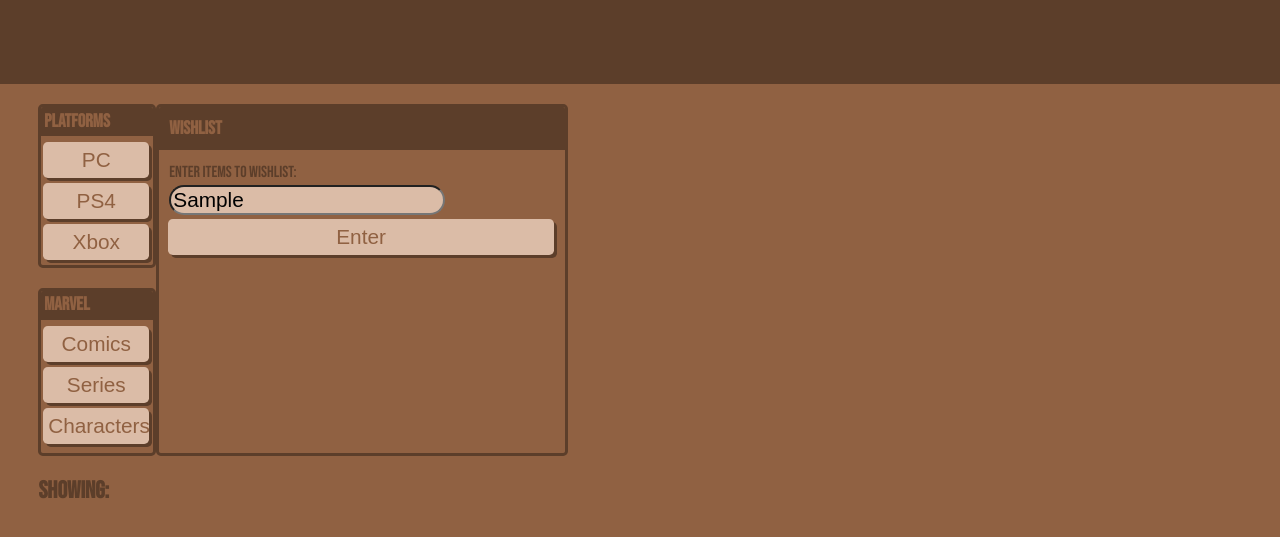
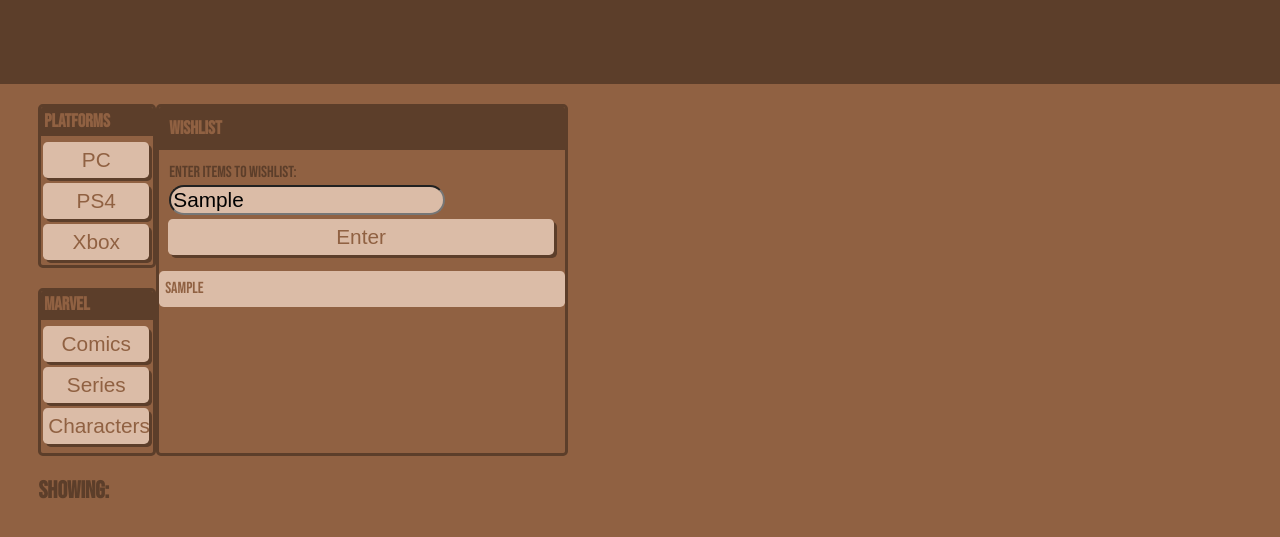
Before and after one commit to tnewnum/Entertainment-Wishlist, a website: page index.html in a window 1280 px wide. Both pictures are taken after typing "Sample" into the empty fields and a click on the button "Enter". Shown: the part 149-686 px from the top of the page. Drawn offline with Linux system fonts and the light colour scheme.

Commit message:
setItem and getItem both work!

```diff
--- a/Assets/js/localstorage.js
+++ b/Assets/js/localstorage.js
@@ -1,7 +1,6 @@
 let saveBtn = document.getElementById("save-button");
 let text = document.getElementById("item-input");
 let ul = document.getElementById("ul")
-
 
 function saveInput() {
 
@@ -26,12 +25,15 @@ function saveInput() {
 
 function renderInput() {
 
+    saveBtn.addEventListener('click', function(event) {
+     event.preventDefault()
+
      //covert text to JS object using json.parse
      let item = JSON.parse(localStorage.getItem("item1"));
      console.log(item)
 
      //check if data is returned, if not exit function
-    if (item === !null) {
+
 
      let list = document.createElement("div");
      list.classList ='list-item flex-row justify-space-between align-center'
@@ -41,10 +43,12 @@ function renderInput() {
      titleEl.textContent = item;
 
 
+
      list.appendChild(titleEl)
      ul.appendChild(list)
+    })
 
-    }
+
 }renderInput()
 
 
--- a/index.html
+++ b/index.html
@@ -55,7 +55,7 @@
             <button type="submit" class="btn bg-[#DBBCA7]" id="save-button">Enter</button>
           </div>
         </form>
-        <div id="ul"></div>
+        <div id="ul" class="list-group"></div>
     </div>
 
     <div class="col-12 col-md-8">
```
Lines whose indentation alone changed are shown as unchanged.
